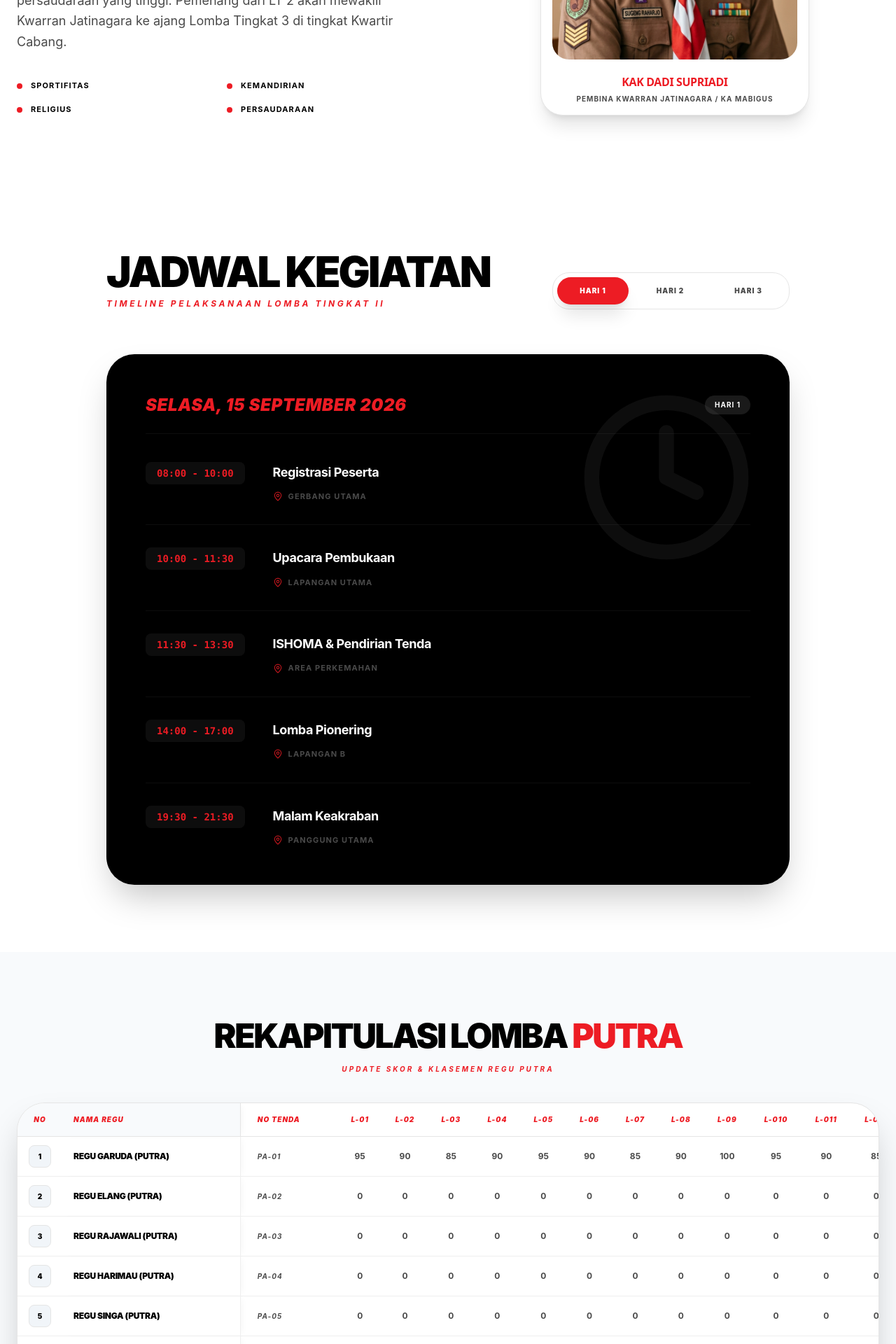
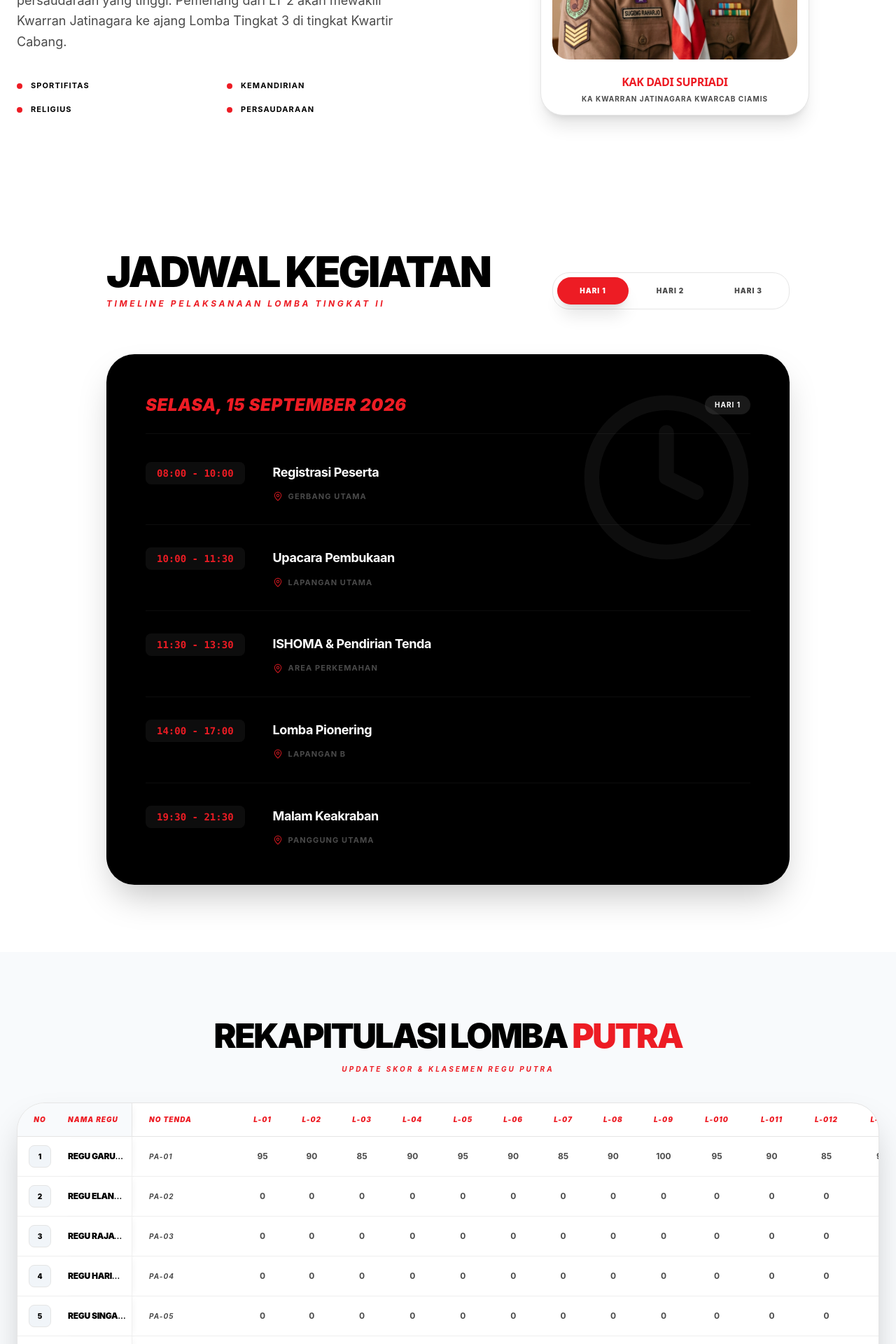
Before and after one commit to lt2jatinagara-droid/lt2jatinagara, a React (Vite) app: page / in a window 1280 px wide. Shown: the part 2200-4120 px from the top of the page at 70% size. Built offline with nearby package versions, Linux system fonts and the light colour scheme; no server answers; the database is empty.

Commit message:
fix: update default title and table layout
Update default pembina title and adjust column width for the team name table in Home view.

```diff
--- a/src/components/Admin.tsx
+++ b/src/components/Admin.tsx
@@ -663,7 +663,7 @@ export default function Admin() {
                     <label className="block text-[8px] font-black uppercase tracking-widest text-brand-muted mb-1 font-sans">Deskripsi/Jabatan</label>
                     <input
                       className="w-full p-3 rounded-xl bg-brand-surface border border-brand-border text-xs font-bold"
-                      value={data.settings.pembina_title || "Pembina Kwarran Jatinagara / Ka Mabigus"}
+                      value={data.settings.pembina_title || "KA Kwarran Jatinagara  Kwarcab Ciamis"}
                       onChange={(e) => setData({ ...data, settings: { ...data.settings, pembina_title: e.target.value } })}
                     />
                   </div>
--- a/src/components/Home.tsx
+++ b/src/components/Home.tsx
@@ -581,7 +581,7 @@ export default function Home() {
                   {settings?.pembina_name || "Kak Dadi Supriadi"}
                 </h4>
                 <p className="text-[10px] font-bold text-brand-muted uppercase tracking-widest mt-1.5 leading-tight">
-                  {settings?.pembina_title || "Pembina Kwarran Jatinagara / Ka Mabigus"}
+                  {settings?.pembina_title || "KA Kwarran Jatinagara  Kwarcab Ciamis"}
                 </p>
               </div>
             </motion.div>
@@ -661,7 +661,7 @@ export default function Home() {
                 <thead>
                   <tr className="italic text-brand-primary">
                     <th className="sticky left-0 bg-slate-50 z-30 px-4 py-4 text-[10px] font-black uppercase tracking-widest whitespace-nowrap text-center w-[64px] min-w-[64px] max-w-[64px] border-b border-brand-border">No</th>
-                    <th className="sticky left-[64px] bg-slate-50 z-30 px-4 py-4 text-[10px] font-black uppercase tracking-widest min-w-[200px] max-w-[200px] border-r border-brand-border shadow-[4px_0_10px_-4px_rgba(0,0,0,0.05)] border-b border-brand-border">Nama Regu</th>
+                    <th className="sticky left-[64px] bg-slate-50 z-30 px-2 py-4 text-[10px] font-black uppercase tracking-widest w-[100px] min-w-[100px] max-w-[100px] border-r border-brand-border shadow-[4px_0_10px_-4px_rgba(0,0,0,0.05)] border-b border-brand-border">Nama Regu</th>
                     <th className="px-6 py-4 text-[10px] font-black uppercase tracking-widest whitespace-nowrap border-b border-brand-border">No Tenda</th>
                     {Array.from({ length: 20 }).map((_, i) => (
                       <th key={i} className="px-3 py-4 text-[10px] font-black uppercase tracking-widest text-center whitespace-nowrap border-b border-brand-border">L-0{i + 1}</th>
@@ -677,7 +677,7 @@ export default function Home() {
                           {i + 1}
                         </div>
                       </td>
-                      <td className="sticky left-[64px] bg-white group-hover:bg-slate-50 transition-colors z-20 px-4 py-3 font-semibold uppercase tracking-tight text-[12px] border-r border-brand-border shadow-[4px_0_10px_-4px_rgba(0,0,0,0.05)] min-w-[200px] max-w-[200px] truncate border-b border-brand-border/60">
+                      <td className="sticky left-[64px] bg-white group-hover:bg-slate-50 transition-colors z-20 px-2 py-3 font-semibold uppercase tracking-tight text-[12px] border-r border-brand-border shadow-[4px_0_10px_-4px_rgba(0,0,0,0.05)] w-[100px] min-w-[100px] max-w-[100px] truncate border-b border-brand-border/60">
                         <span className="text-brand-dark font-black">{item.team}</span>
                       </td>
                       <td className="px-6 py-3 text-brand-muted font-bold uppercase text-[10px] tracking-widest italic border-b border-brand-border/60">{item.tent_no}</td>
@@ -709,7 +709,7 @@ export default function Home() {
                 <thead>
                   <tr className="italic text-brand-primary">
                     <th className="sticky left-0 bg-slate-50 z-30 px-4 py-4 text-[10px] font-black uppercase tracking-widest whitespace-nowrap text-center w-[64px] min-w-[64px] max-w-[64px] border-b border-brand-border">No</th>
-                    <th className="sticky left-[64px] bg-slate-50 z-30 px-4 py-4 text-[10px] font-black uppercase tracking-widest min-w-[200px] max-w-[200px] border-r border-brand-border shadow-[4px_0_10px_-4px_rgba(0,0,0,0.05)] border-b border-brand-border">Nama Regu</th>
+                    <th className="sticky left-[64px] bg-slate-50 z-30 px-2 py-4 text-[10px] font-black uppercase tracking-widest w-[100px] min-w-[100px] max-w-[100px] border-r border-brand-border shadow-[4px_0_10px_-4px_rgba(0,0,0,0.05)] border-b border-brand-border">Nama Regu</th>
                     <th className="px-6 py-4 text-[10px] font-black uppercase tracking-widest whitespace-nowrap border-b border-brand-border">No Tenda</th>
                     {Array.from({ length: 20 }).map((_, i) => (
                       <th key={i} className="px-3 py-4 text-[10px] font-black uppercase tracking-widest text-center whitespace-nowrap border-b border-brand-border">L-0{i + 1}</th>
@@ -725,7 +725,7 @@ export default function Home() {
                           {i + 1}
                         </div>
                       </td>
-                      <td className="sticky left-[64px] bg-white group-hover:bg-slate-50 transition-colors z-20 px-4 py-3 font-semibold uppercase tracking-tight text-[12px] border-r border-brand-border shadow-[4px_0_10px_-4px_rgba(0,0,0,0.05)] min-w-[200px] max-w-[200px] truncate border-b border-brand-border/60">
+                      <td className="sticky left-[64px] bg-white group-hover:bg-slate-50 transition-colors z-20 px-2 py-3 font-semibold uppercase tracking-tight text-[12px] border-r border-brand-border shadow-[4px_0_10px_-4px_rgba(0,0,0,0.05)] w-[100px] min-w-[100px] max-w-[100px] truncate border-b border-brand-border/60">
                         <span className="text-brand-dark font-black">{item.team}</span>
                       </td>
                       <td className="px-6 py-3 text-brand-muted font-bold uppercase text-[10px] tracking-widest italic border-b border-brand-border/60">{item.tent_no}</td>
```
